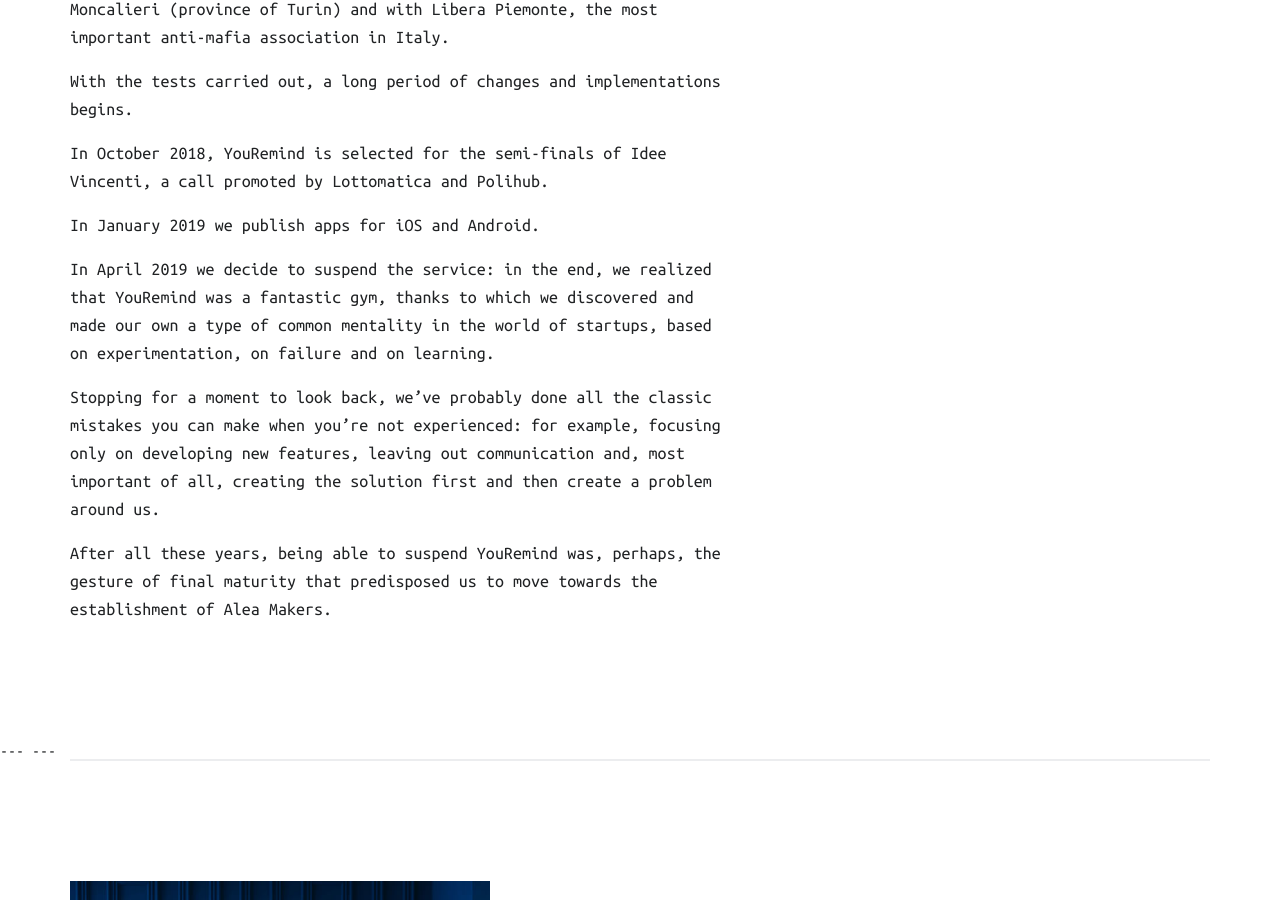
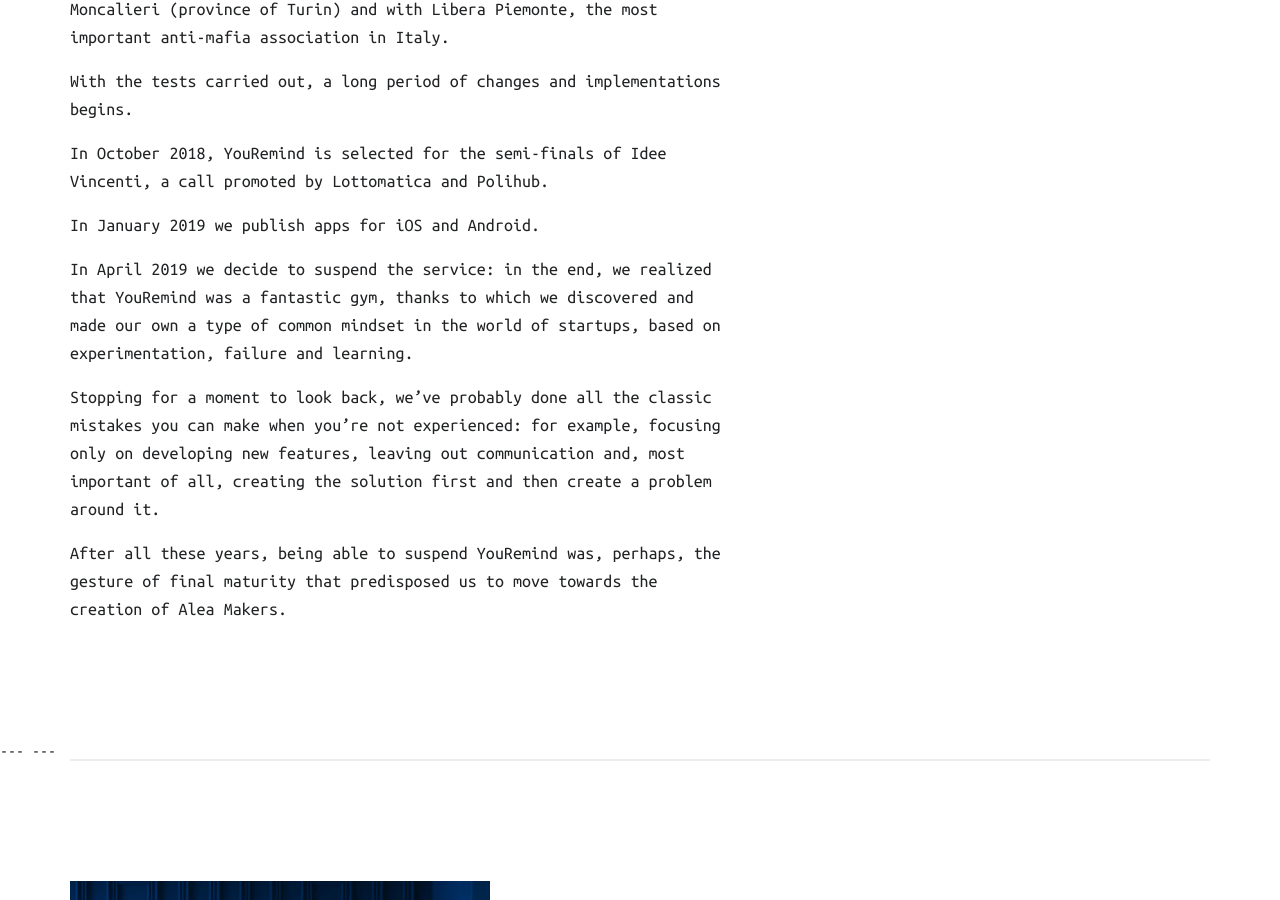
Before and after one commit to alea-git/alea-git.github.io, a Jekyll site: the page built from _projects/mobile-app-1.md, in a window 1280 px wide and 900 px high, scrolled down 1815 px. Built offline with Jekyll 4.4.1, drawn with Linux system fonts in a browser that asks for light colours; nearby versions of some CDN libraries.

Commit message:
Updated '_projects/mobile-app-1.md' via CloudCannon

```diff
--- a/_projects/mobile-app-1.md
+++ b/_projects/mobile-app-1.md
@@ -23,8 +23,8 @@
 
 In January 2019 we publish apps for iOS and Android.
 
-In April 2019 we decide to suspend the service: in the end, we realized that YouRemind was a fantastic gym, thanks to which we discovered and made our own a type of common mentality in the world of startups, based on experimentation, on failure and on learning.
+In April 2019 we decide to suspend the service: in the end, we realized that YouRemind was a fantastic gym, thanks to which we discovered and made our own a type of common mindset in the world of startups, based on experimentation, failure and learning.
 
-Stopping for a moment to look back, we've probably done all the classic mistakes you can make when you're not experienced: for example, focusing only on developing new features, leaving out communication and, most important of all, creating the solution first and then create a problem around us.
+Stopping for a moment to look back, we've probably done all the classic mistakes you can make when you're not experienced: for example, focusing only on developing new features, leaving out communication and, most important of all, creating the solution first and then create a problem around it.
 
-After all these years, being able to suspend YouRemind was, perhaps, the gesture of final maturity that predisposed us to move towards the establishment of Alea Makers.
+After all these years, being able to suspend YouRemind was, perhaps, the gesture of final maturity that predisposed us to move towards the creation of Alea Makers.
```
